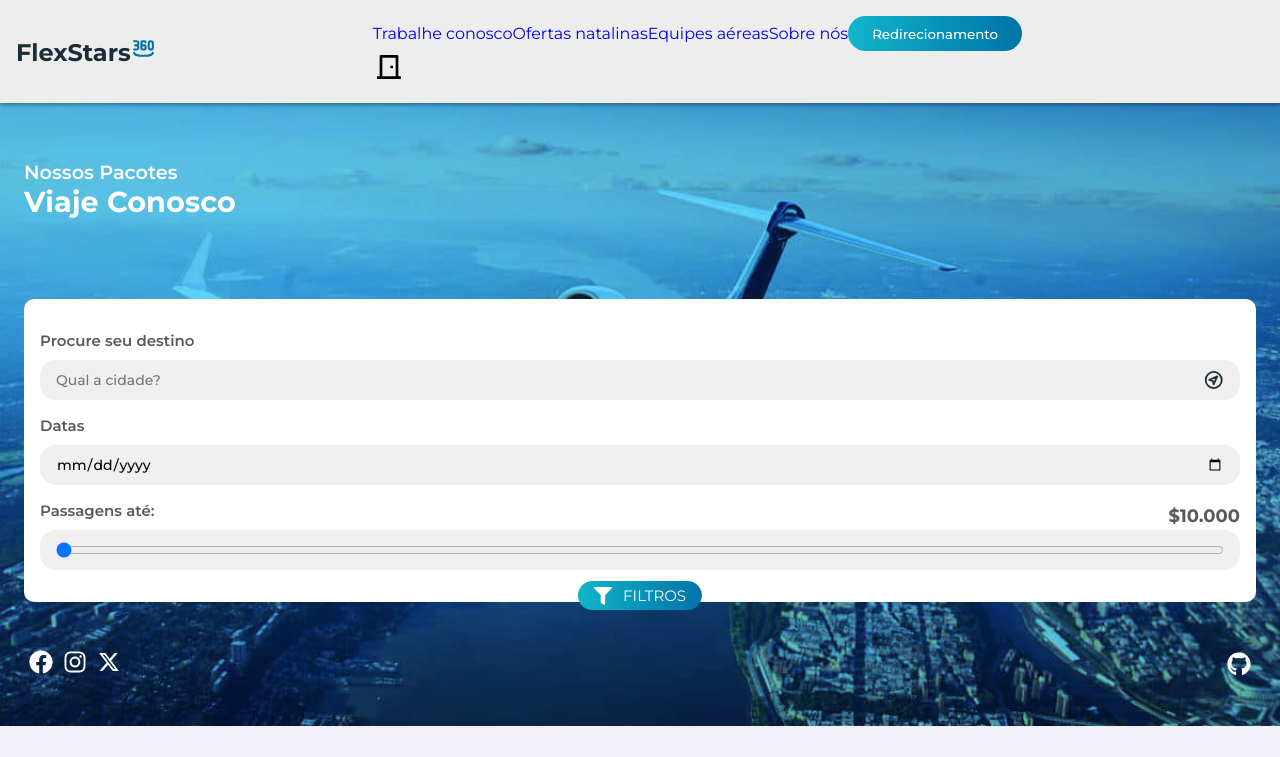
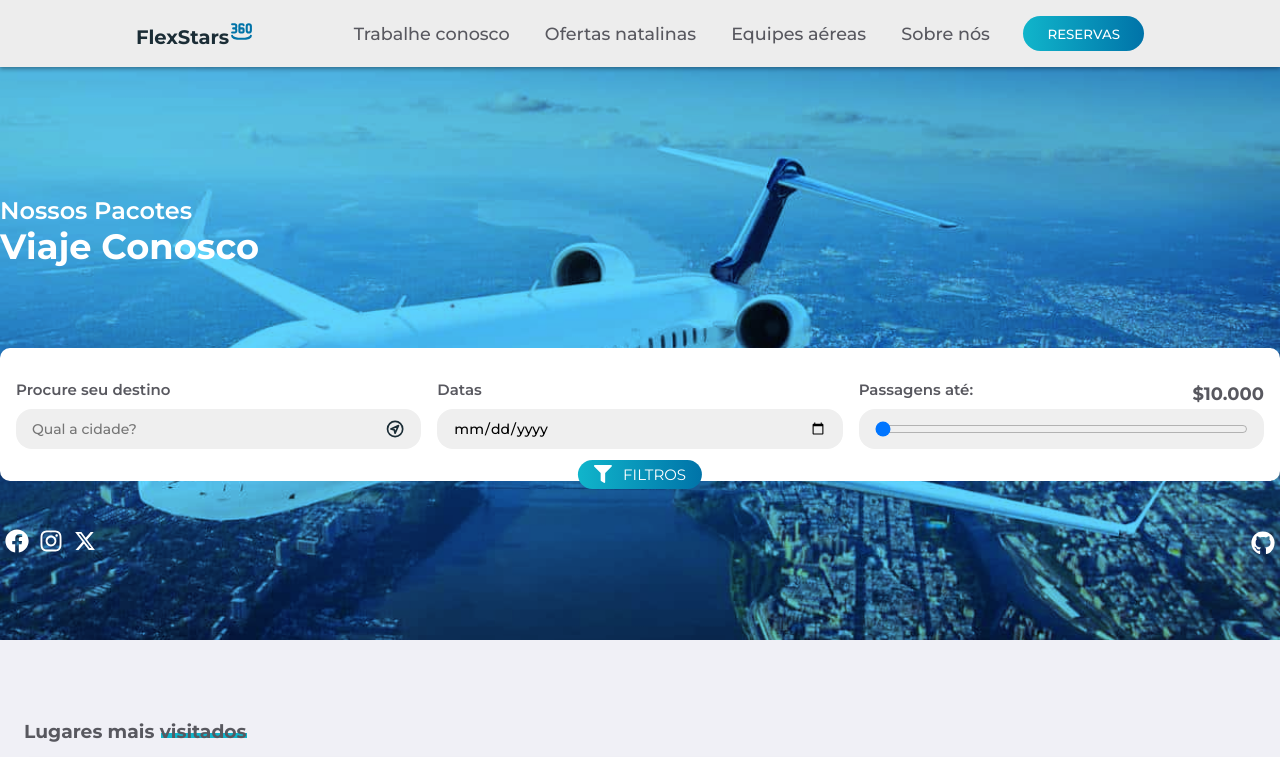
Before and after one commit to RafaelaLavor/Site-de-viagens-ReactJs, a React (Create React App) app: page / in a window 1280 px wide. Shown: the top 757 px of the page. Built offline with nearby package versions, Linux system fonts and the light colour scheme; some icons are missing.

Commit message:
formatação de sites web a partir do mobile

```diff
--- a/src/Components/Home/Home.css
+++ b/src/Components/Home/Home.css
@@ -147,4 +147,30 @@
 }
 .home .homeContent .homeFooter .icon:hover {
   color: var(--PrimaryColor);
+}
+
+@media screen and (min-width: 500px) {
+  .home .homeContent .textDiv .smallText {
+    font-size: 1.5rem;
+  }
+  .home .homeContent .textDiv .homeTitle {
+    font-size: 2.2rem;
+    position: relative;
+    width: -moz-max-content;
+    width: max-content;
+  }
+  .home .homeContent .cardDiv {
+    grid-template-columns: repeat(3, 1fr);
+  }
+}
+@media screen and (min-width: 940px) {
+  .home {
+    height: 80vh;
+  }
+}
+@media screen and (min-width: 1240px) {
+  .home .homeContent {
+    padding-left: 0;
+    padding-right: 0;
+  }
 }/*# sourceMappingURL=Home.css.map */
--- a/src/Components/Home/Home.scss
+++ b/src/Components/Home/Home.scss
@@ -162,3 +162,40 @@
         }
     }
 }
+
+@media screen and (min-width: 500px) {
+    .home {
+        .homeContent {
+            .textDiv {
+                .smallText {
+                    font-size: 1.5rem;
+                }
+
+                .homeTitle {
+                    font-size: 2.2rem;
+                    position: relative;
+                    width: max-content;
+                }
+            }
+
+            .cardDiv {
+                grid-template-columns: repeat(3,1fr);
+            }
+        }
+    }
+}
+
+@media screen and (min-width: 940px) {
+    .home{
+        height: 80vh;
+    }
+}
+
+@media screen and (min-width: 1240px) {
+    .home{
+        .homeContent{
+            padding-left: 0;
+            padding-right: 0;
+        }
+    }
+}
--- a/src/Components/Navbar/Navbar.css
+++ b/src/Components/Navbar/Navbar.css
@@ -95,4 +95,54 @@
 }
 .header .togglenavbar .icon:hover {
   color: var(--SecondaryColor);
+}
+
+@media screen and (min-width: 769px) {
+  .porta,
+  .togglenavbar {
+    display: none;
+  }
+  .header {
+    padding: 1.5rem 2rem;
+  }
+  .header .logo {
+    font-size: 13px;
+  }
+  .header .navBar .navlist {
+    display: flex;
+    justify-content: center;
+    align-items: center;
+    flex-direction: row;
+  }
+  .header .navBar .navlist .navItem .navLink {
+    color: var(--textColor);
+    padding: 0 0.4rem;
+    font-size: 14px;
+    font-weight: 500;
+    display: flex;
+    justify-content: center;
+  }
+  .header .navBar .navlist .navItem .navLink:hover {
+    color: var(--PrimaryColor);
+  }
+  .header .navBar .navlist .btn {
+    margin-left: 1rem;
+  }
+  .header .navBar .navlist .btn a {
+    color: var(--whiteColor);
+    font-weight: 500;
+  }
+}
+@media screen and (min-width: 960px) {
+  .header .navBar .navlist .navItem {
+    padding: 0 0.7rem;
+  }
+}
+@media screen and (min-width: 1240px) {
+  .header {
+    padding: 1rem 8.5rem;
+  }
+  .header .navBar .navlist .navItem .navLink {
+    font-size: 1.1rem;
+  }
 }/*# sourceMappingURL=Navbar.css.map */
--- a/src/Components/Navbar/Navbar.scss
+++ b/src/Components/Navbar/Navbar.scss
@@ -114,3 +114,80 @@
         }
     }
 }
+
+@media screen and (min-width: 769px) {
+
+    .porta,
+    .togglenavbar {
+        display: none;
+    }
+
+    .header {
+        padding: 1.5rem 2rem;
+
+        .logo {
+            font-size: 13px;
+        }
+
+        .navBar {
+            .navlist {
+                display: flex;
+                justify-content: center;
+                align-items: center;
+                flex-direction: row;
+
+                .navItem {
+                    .navLink {
+                        color: var(--textColor);
+                        padding: 0 .4rem;
+                        font-size: 14px;
+                        font-weight: 500;
+                        display: flex;
+                        justify-content: center;
+
+                        &:hover {
+                            color: var(--PrimaryColor);
+                        }
+                    }
+                }
+
+                .btn {
+                    margin-left: 1rem;
+
+                    a {
+                        color: var(--whiteColor);
+                        font-weight: 500;
+                    }
+                }
+            }
+        }
+    }
+}
+
+@media screen and (min-width: 960px) {
+    .header {
+        .navBar {
+            .navlist {
+                .navItem {
+                    padding: 0 .7rem;
+                }
+            }
+        }
+    }
+}
+
+@media screen and (min-width: 1240px) {
+    .header {
+        padding: 1rem 8.5rem;
+
+        .navBar {
+            .navlist {
+                .navItem {
+                    .navLink{
+                        font-size: 1.1rem;
+                    }
+                }
+            }
+        }
+    }
+}
--- a/src/Components/Navbar/navbar.jsx
+++ b/src/Components/Navbar/navbar.jsx
@@ -38,7 +38,7 @@ function Navbar() {
                             <a href="#" className="navLink">Sobre nós</a>
                         </li>
                         <button className="btn">
-                            <a href="#">Redirecionamento</a>
+                            <a href="#">RESERVAS</a>
                         </button>
                     </ul>
                     <div className="porta" onClick={removenav}>
```
Also changed, not shown: 2 other files (tests, documents, lock files or other folders).
